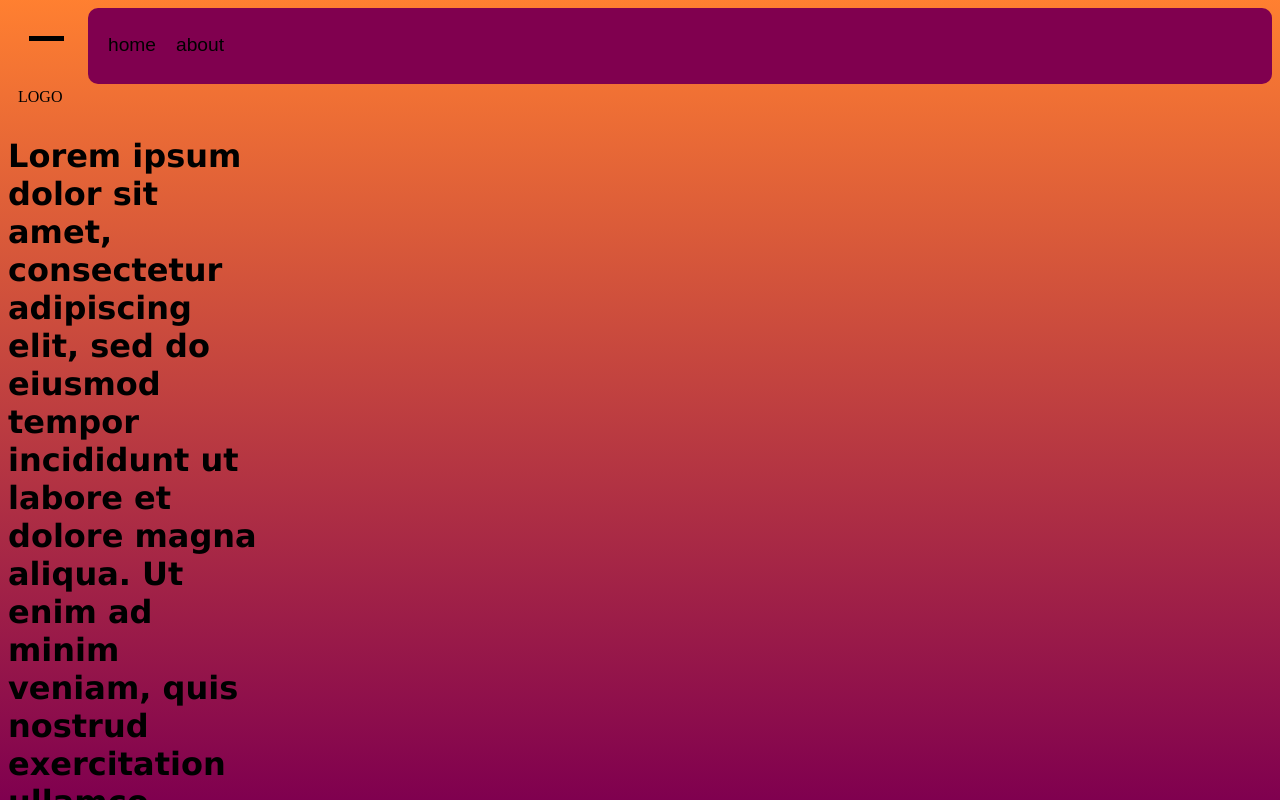
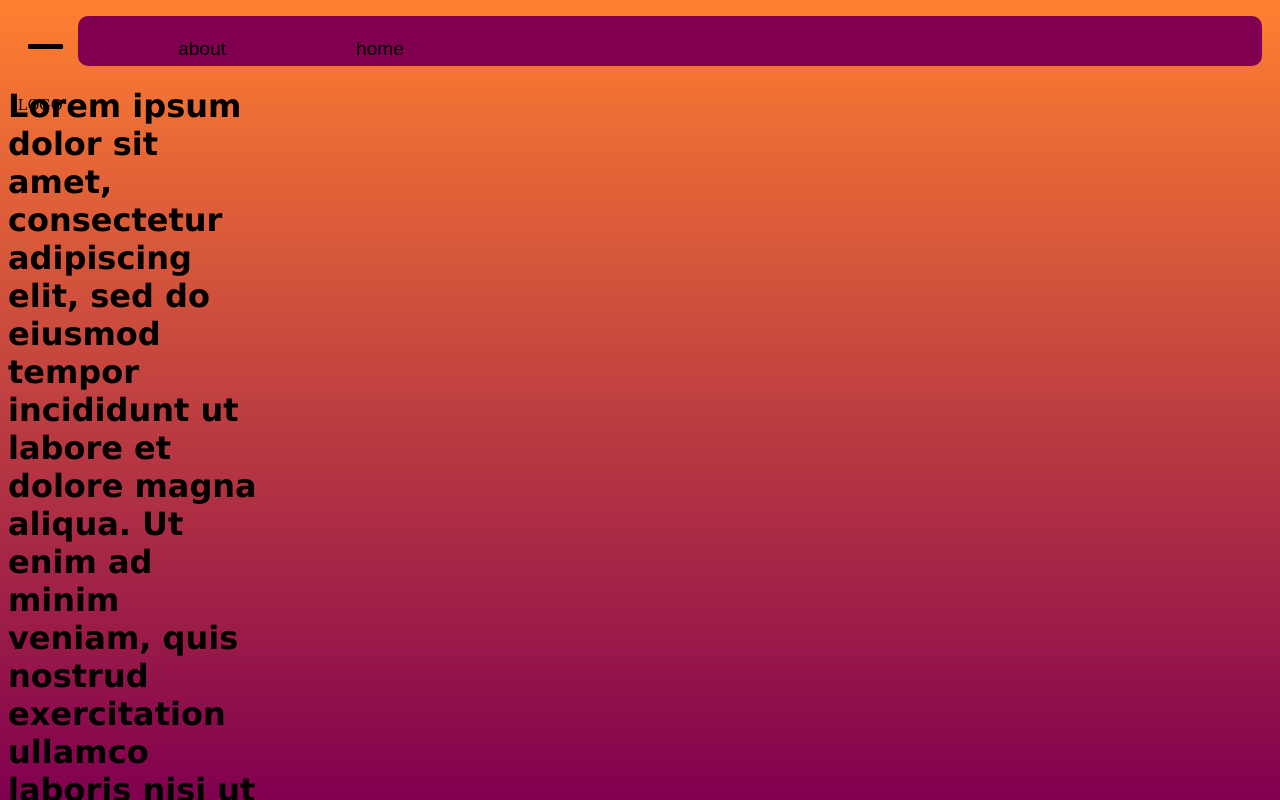
Before and after one commit to OZnrl/JStest, a plain HTML site: page index.html in a window 1280 px wide. Both pictures are taken after a click on the button 46 px from the left and 38 px from the top of the page. Shown: the top 800 px of the page. Drawn offline with Linux system fonts and the light colour scheme.

Commit message:
Add files via upload
~better nav bar and scaling

```diff
--- a/index.html
+++ b/index.html
@@ -1,53 +1,12 @@
 <!DOCTYPE html>
 <html lang="en">
 <head>
+    <link rel="shortcut icon" href="#">
     <link rel="stylesheet" href="style.css">
     <meta charset="UTF-8">
     <meta name="viewport" content="width=device-width, initial-scale=1.0">
     <title>Document</title>
-    <script>
-    var cc=0;
-        window.onload = function(x){
-
-        document.getElementById("menuBT").onclick = function(x){
-            cc++;
-            if (cc==1){
-
-
-
-            document.getElementById("nav").style.backgroundColor="rgb(50% 0% 31%)";
-            document.getElementById("nav").style.transitionDuration="800ms";
-
-            document.getElementById("bar1").style.transform="translate(0, 11px)";
-            document.getElementById("bar1").style.transitionDuration="800ms";
-
-            document.getElementById("bar3").style.transform="translate(0, -11px)";
-            document.getElementById("bar3").style.transitionDuration="800ms";
-
-            document.getElementById("navLink1").style.color="black";
-            document.getElementById("navLink2").style.color="black";
-            document.getElementById("navLink1").style.transitionDuration="800ms";
-            document.getElementById("navLink2").style.transitionDuration="800ms";
-            }else if (cc==2){
-
-             cc=0;
-             document.getElementById("bar1").style.transform="translate(0, -0.5px)";
-             document.getElementById("bar1").style.transitionDuration="800ms";
-
-             document.getElementById("bar3").style.transform="translate(0, 0.4px)";
-             document.getElementById("bar3").style.transitionDuration="800ms";
-
-             document.getElementById("navLink1").style.color="transparent";
-             document.getElementById("navLink2").style.color="transparent";
-             document.getElementById("navLink1").style.transitionDuration="800ms";
-             document.getElementById("navLink2").style.transitionDuration="800ms";
-
-             document.getElementById("nav").style.backgroundColor="transparent";
-
-            }
-        };
-    }
-        </script>
+    <script src="script.js"></script>
 </head>
 <body>
 
--- /dev/null
+++ b/script.js
@@ -0,0 +1,62 @@
+window.onload = function(){
+var cc=0;
+
+const menuBT = document.getElementsByClassName("menuBT");
+const nav = document.getElementById("nav");
+const bar1 = document.getElementById("bar1");
+const bar3 = document.getElementById("bar3");
+const navLink1 = document.getElementById("navLink1");
+const navLink2 = document.getElementById("navLink2");
+
+
+document.getElementById("menuBT").onclick = function(){
+    cc++;
+    if (cc==1){
+    nav.classList.remove("nav")
+    bar1.classList.remove("fadeBar1");
+    bar3.classList.remove("fadeBar3");
+    nav.classList.remove("fadeNav");
+    navLink1.classList.remove("fadeLink1");
+    navLink2.classList.remove("fadeLink2");
+
+    bar1.classList.add("activeBar1");
+    bar3.classList.add("activeBar3");
+    nav.classList.add("activeNav");
+    navLink1.classList.add("activeLink1");
+    navLink2.classList.add("activeLink2");
+
+
+    }else if (cc==2){
+    cc=0;
+    bar1.classList.add("fadeBar1");
+    bar3.classList.add("fadeBar3");
+    nav.classList.add("fadeNav");
+    navLink1.classList.add("fadeLink1");
+    navLink2.classList.add("fadeLink2");
+
+    bar1.classList.remove("activeBar1");
+    bar3.classList.remove("activeBar3");
+    nav.classList.remove("activeNav");
+    navLink1.classList.remove("activeLink1");
+    navLink2.classList.remove("activeLink2");
+
+
+
+
+
+    //  document.getElementById("bar1").style.transform="translate(0, -0.5px)";
+    //  document.getElementById("bar1").style.transitionDuration="800ms";
+
+    //  document.getElementById("bar3").style.transform="translate(0, 0.4px)";
+    //  document.getElementById("bar3").style.transitionDuration="800ms";
+
+    //  document.getElementById("navLink1").style.color="transparent";
+    //  document.getElementById("navLink2").style.color="transparent";
+    //  document.getElementById("navLink1").style.transitionDuration="800ms";
+    //  document.getElementById("navLink2").style.transitionDuration="800ms";
+
+    //  document.getElementById("nav").style.backgroundColor="transparent";
+
+    }
+};
+}
--- a/style.css
+++ b/style.css
@@ -1,16 +1,23 @@
-html{
+/*👉html, body{
+    max-width: 100%;
+    overflow-x: hidden;
     height: 100%;
-}
+}👈*/
 nav{
-    z-index: -2;
-    size: 100px;
+   /*👉 z-index: -2;👈*/
+
     background-color: transparent;
-    list-style-type: none;
-    margin: 0;
-    padding: 50px;
-    padding-bottom: 10px;
+    /*👉width: 90%;👈*/
+    padding-right: 10px;
+    margin-left: 70px;
+    /*👉border-left: 20px ;👈*/
+
+
+    padding-bottom: 50px;
     border-radius: 10px;
-    margin-left: 80px;
+/*👉  margin-left: 80px;👈*/
+
+
 
 }
 
@@ -20,58 +27,64 @@ ul{
     /*size: 100px;*/
     /*background-color: rgb(50% 0% 31%);*/
     list-style-type: none;
-    margin-left: 40px;
-    padding: 0;
+    margin-left: 10%;
 
 
 }
+
 .bar1, .bar2, .bar3{
 
+    border-radius: 100px;
     width: 35px;
     height: 5px;
-    margin: 6px 0px;
+    margin:  6px;
     background-color: black;
 
 }
-.onclick .bar3 {
-    transform: translate(0, -11px);
-    transition-duration: 800ms
+
+a{
+
+    list-style-type: none;
+    color :transparent;
+    position: absolute;
+    text-decoration: none;
+
 }
-.activeMB .bar1 {
-    transform: translate(0, 11px);
-    transition-duration: 800ms , 800ms;
-}
+#navLink1{
 
-.activeMB #nav{
-
-    background-color: black;
-    transition-duration:800ms ;
-}
-/*👉button:active:checked{
-
-    transform: rotate(90deg);
-    transition-duration: 800ms;
-
-
-}👈*/
+    position: absolute;
+    margin-left: 20px;
+    margin-right: 0px;
+    top: 38px;
+    left: 20%;
+    padding-left: 80px;
 
 
 
+}
+#navLink2{
+
+    position: absolute;
+    max-inline-size: 20%;
+    top: 38px;
+    left: 10%;
+    padding-left: 50px;
+}
 
 li{
 
     font-family:Arial, Helvetica, sans-serif;
     font-size: larger;
-    float: left;
-    padding: 10px;
     display: inline;
 
 }
-li a:hover{
+
+/*👉li a:hover{
 
     background-color: #255;
     border-radius: 5px;
-}
+}👈*/
+
 body{
 
     background-image: linear-gradient(to top, rgb(50% 0% 31%),rgb(100% 50% 19%));
@@ -79,22 +92,14 @@ body{
     background-attachment: fixed;
 
 }
-a{
 
-    list-style-type: none;
-    color:transparent;
-    position: relative;
-    left: -80px;
-    top: -50px;
-    text-decoration: none;
-
-}
 
 h1{
 
-    padding-right: 1000px;
+    position: absolute;
+    padding-right: 80%;
     text-align: left;
-    float: left;
+ /*👉  float: left;👈*/
     font-family:Verdana, Geneva, Tahoma, sans-serif;
 
 }
@@ -102,7 +107,7 @@ h1{
 
     z-index: 1;
     position: absolute;
-    margin-left: 15px;
+    margin-left: 0.6%;
     margin-top: 10px;
     outline: 0;
     background: none;
@@ -110,6 +115,7 @@ h1{
     cursor: pointer;
 
 }
+
 
 .logo{
 
@@ -120,3 +126,59 @@ h1{
     margin-top: 80px;
 
 }
+
+/* ---js script activated--- */
+.activeNav{
+    margin-right: 10px;
+    background-color: rgb(50% 0% 31%);
+    transition-duration: 800ms;
+
+
+}
+.activeBar1{
+
+    transform: translate(0, 11px);
+    transition-duration: 800ms;
+
+}
+.activeBar3{
+
+    transform: translate(0, -11px);
+    transition-duration: 800ms;
+}
+.activeLink1, .activeLink2{
+
+    position: fixed;
+    color: black;
+    transition-duration: 500ms;
+}
+
+.fadeNav{
+
+    margin-right: 80%;
+    background-color: transparent;
+    transition-duration: 1000ms;
+
+
+
+
+
+ }
+ .fadeBar1{
+
+     transform: translate(0, -0.5px);
+     transition-duration: 800ms;
+
+ }
+ .fadeBar3{
+     color: transparent;
+     transform: translate(0, 0.4px);
+     transition-duration: 800ms;
+ }
+ .fadeLink1, .fadeLink2{
+
+     color: transparent;
+     transition-duration: 400ms;
+ }
+
+ /* --------------------------------- */
```
